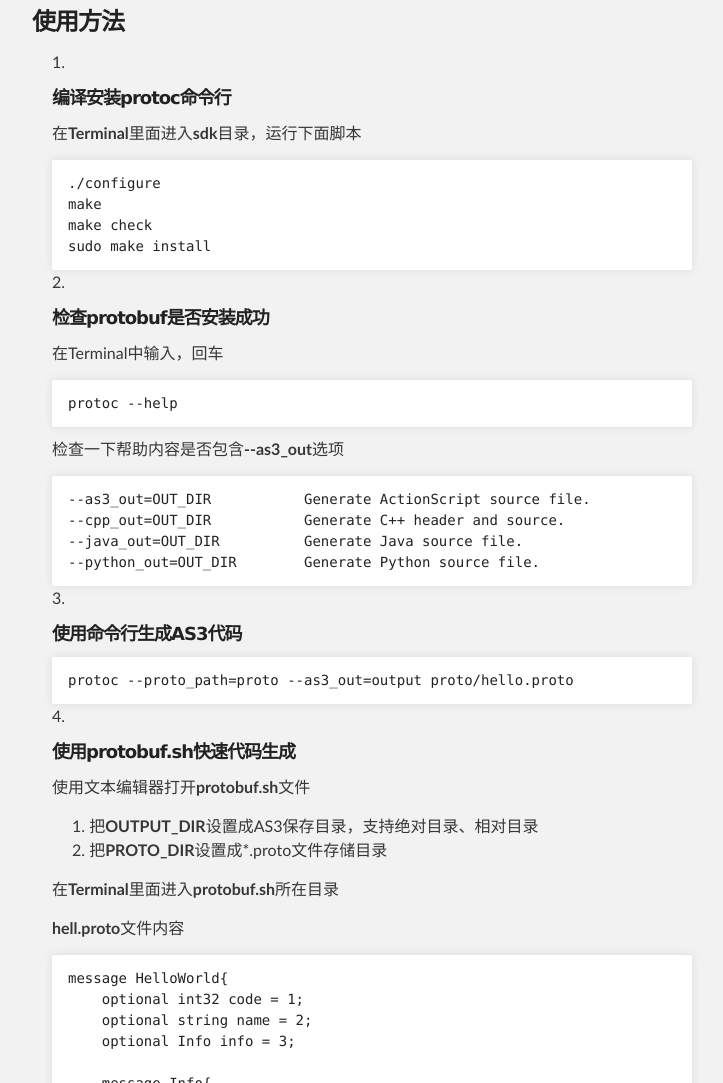
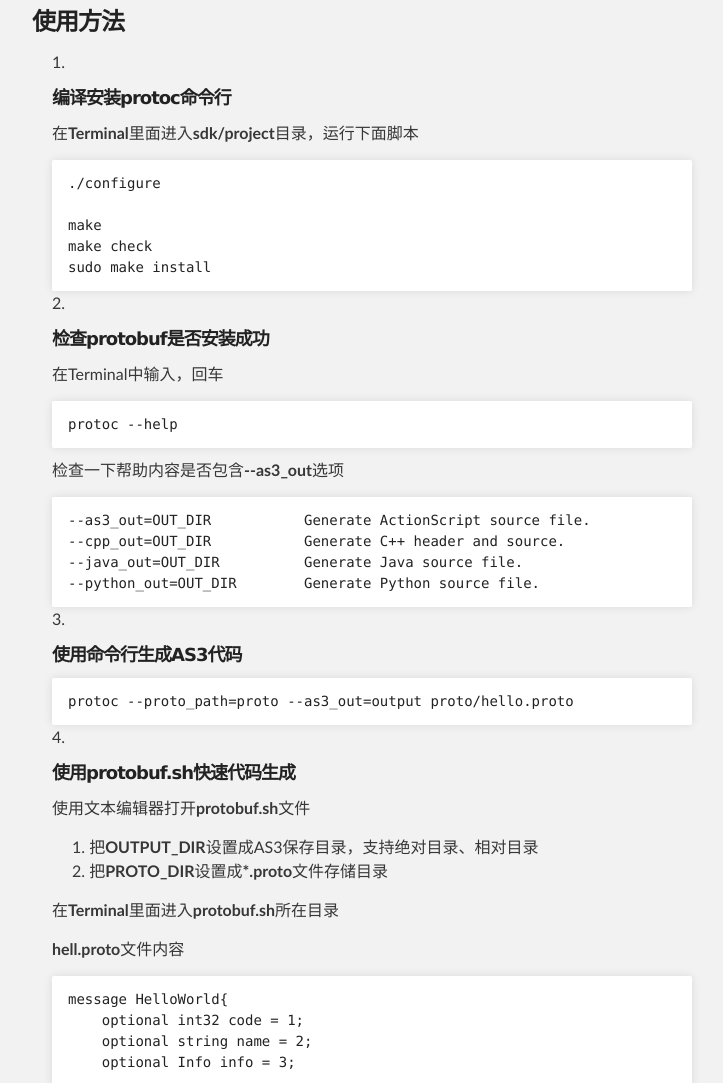
Before and after one commit to larryhou/as3proto-osx, a plain HTML site: page index.html in a window 1280 px wide. Shown: the part 440-1523 px from the top of the page, without its empty margins (288-1011 px from the left). Drawn offline with Linux system fonts and the light colour scheme.

Commit message:
Create gh-pages branch via GitHub

```diff
--- a/index.html
+++ b/index.html
@@ -43,9 +43,10 @@
 <li>
 <h5>编译安装protoc命令行</h5>
 
-<p>在<strong>Terminal</strong>里面进入<strong>sdk</strong>目录，运行下面脚本</p>
+<p>在<strong>Terminal</strong>里面进入<strong>sdk/project</strong>目录，运行下面脚本</p>
 
 <pre><code>./configure
+
 make
 make check
 sudo make install
@@ -80,7 +81,7 @@ sudo make install
 
 <ul>
 <li>把<strong>OUTPUT_DIR</strong>设置成AS3保存目录，支持绝对目录、相对目录</li>
-<li>把<strong>PROTO_DIR</strong>设置成*.proto文件存储目录<br>
+<li>把<strong>PROTO_DIR</strong>设置成<strong>*.proto</strong>文件存储目录<br>
 </li>
 </ul>
 <p>在<strong>Terminal</strong>里面进入<strong>protobuf.sh</strong>所在目录  </p>
```
Also changed, not shown: params.json (+1 -1 lines).
